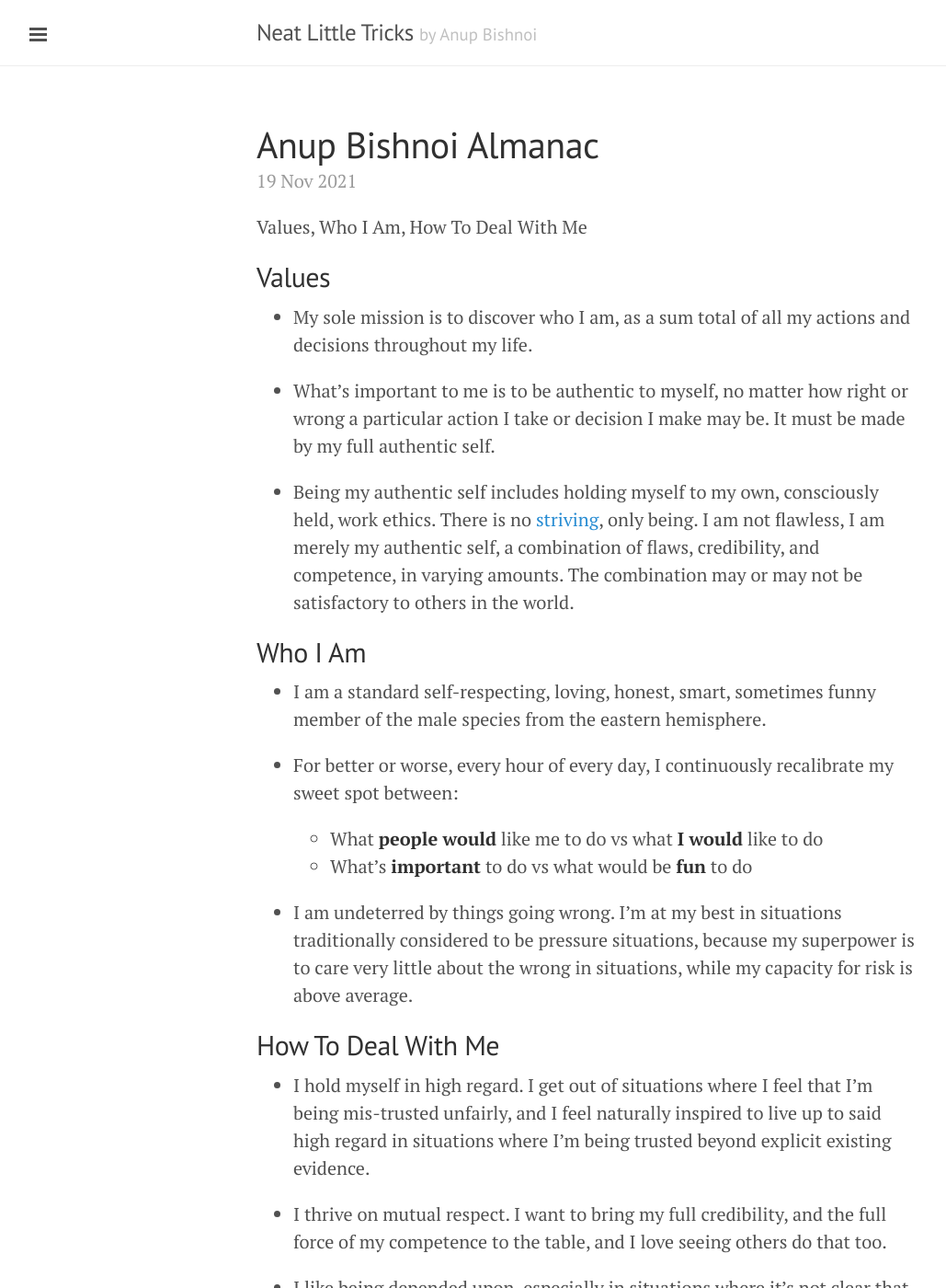
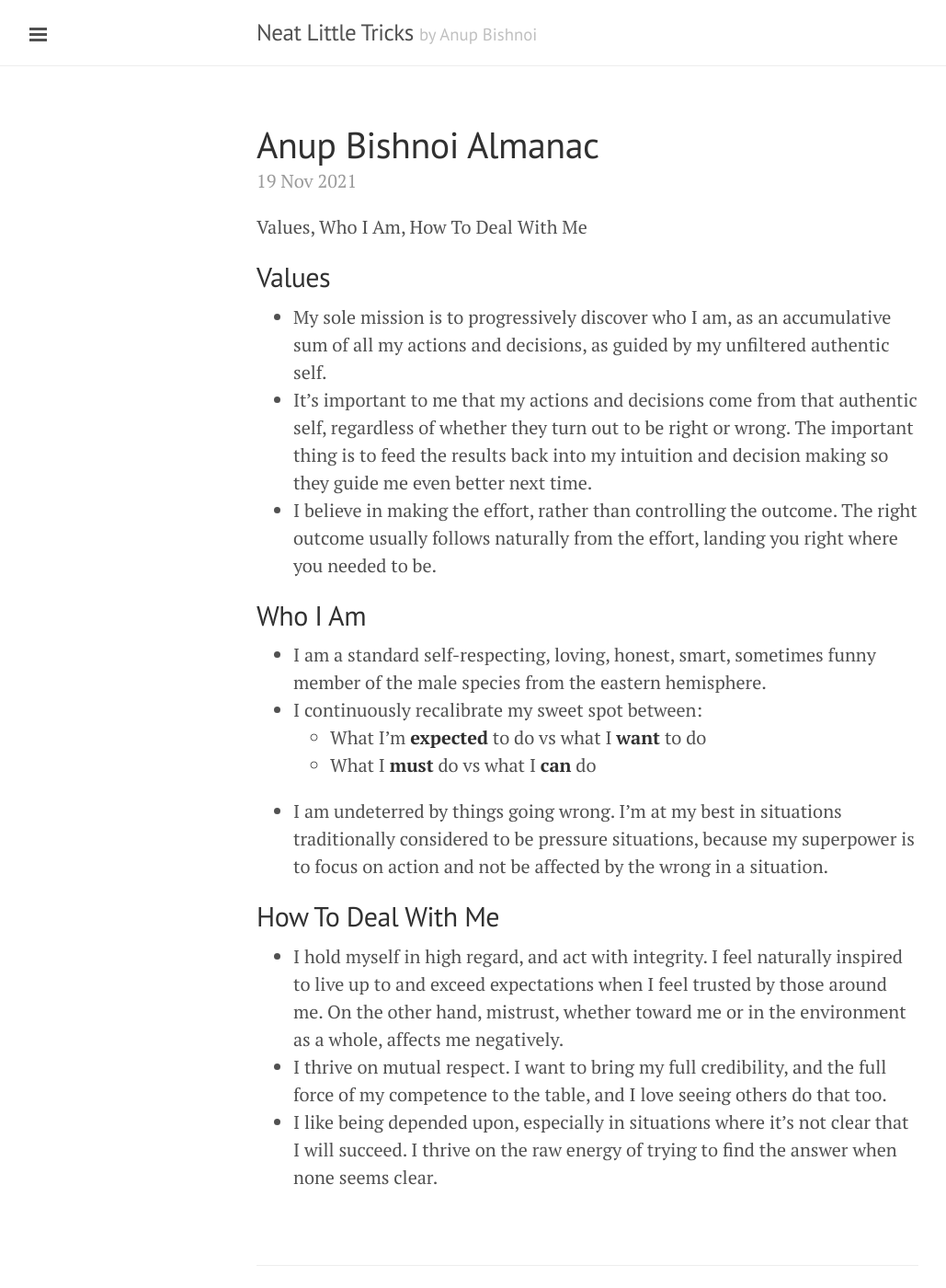
Before and after one commit to asyncanup/asyncanup.github.io, a Jekyll site: the page built from _posts/2021-11-19-anup-bishnoi-almanac-values-who-i-am-how-to-deal-with-me.md, in a window 1280 px wide and 1400 px high. Shown: the whole window at 92% size, without its empty margins (1-1030 px from the left). Built offline with Jekyll 4.4.1, drawn with Linux system fonts in a browser that asks for light colours; some of the changed text lies outside the part shown.

Commit message:
Update 2021-11-19-anup-bishnoi-almanac-values-who-i-am-how-to-deal-with-me.md

```diff
--- a/_posts/2021-11-19-anup-bishnoi-almanac-values-who-i-am-how-to-deal-with-me.md
+++ b/_posts/2021-11-19-anup-bishnoi-almanac-values-who-i-am-how-to-deal-with-me.md
@@ -7,33 +7,20 @@ Values, Who I Am, How To Deal With Me
 
 ## Values
 
-* My sole mission is to discover who I am, as a sum total of all my actions and decisions throughout my life.
-
-* What’s important to me is to be authentic to myself, no matter how right or wrong a particular action I take or decision I make may be. It must be made by my full authentic self.
-
-* Being my authentic self includes holding myself to my own, consciously held, work ethics. There is no [striving](#striving), only being. I am not flawless, I am merely my authentic self, a combination of flaws, credibility, and competence, in varying amounts. The combination may or may not be satisfactory to others in the world.
+* My sole mission is to progressively discover who I am, as an accumulative sum of all my actions and decisions, as guided by my unfiltered authentic self.
+* It’s important to me that my actions and decisions come from that authentic self, regardless of whether they turn out to be right or wrong. The important thing is to feed the results back into my intuition and decision making so they guide me even better next time.
+* I believe in making the effort, rather than controlling the outcome. The right outcome usually follows naturally from the effort, landing you right where you needed to be.
 
 ## Who I Am
 
 * I am a standard self-respecting, loving, honest, smart, sometimes funny member of the male species from the eastern hemisphere.
-
-* For better or worse, every hour of every day, I continuously recalibrate my sweet spot between:
-
-  - What **people would** like me to do vs what **I would** like to do
-  - What’s **important** to do vs what would be **fun** to do
-
-* I am undeterred by things going wrong. I’m at my best in situations traditionally considered to be pressure situations, because my superpower is to care very little about the wrong in situations, while my capacity for risk is above average.
+* I continuously recalibrate my sweet spot between:
+  - What I’m **expected** to do vs what I **want** to do
+  - What I **must** do vs what I **can** do
+* I am undeterred by things going wrong. I’m at my best in situations traditionally considered to be pressure situations, because my superpower is to focus on action and not be affected by the wrong in a situation.
 
 ## How To Deal With Me
 
-* I hold myself in high regard. I get out of situations where I feel that I’m being mis-trusted unfairly, and I feel naturally inspired to live up to said high regard in situations where I’m being trusted beyond explicit existing evidence.
-
+* I hold myself in high regard, and act with integrity. I feel naturally inspired to live up to and exceed expectations when I feel trusted by those around me. On the other hand, mistrust, whether toward me or in the environment as a whole, affects me negatively.
 * I thrive on mutual respect. I want to bring my full credibility, and the full force of my competence to the table, and I love seeing others do that too.
-
 * I like being depended upon, especially in situations where it’s not clear that I will succeed. I thrive on the raw energy of trying to find the answer when none seems clear.
-
-## Appendix
-
-#### Striving
-
-Striving is when you’re trying to be something you’re currently not, especially when that something is a better version of yourself. I don’t believe in striving as something external to who you already are. The mere notion of trying to be better makes you slightly better, and puts you a little bit ahead on that path already. I don’t intend to be “better”, because I don’t know what way of being is “better”, I only intend to be me, because that is all I can really be with maximal authenticity.
```
